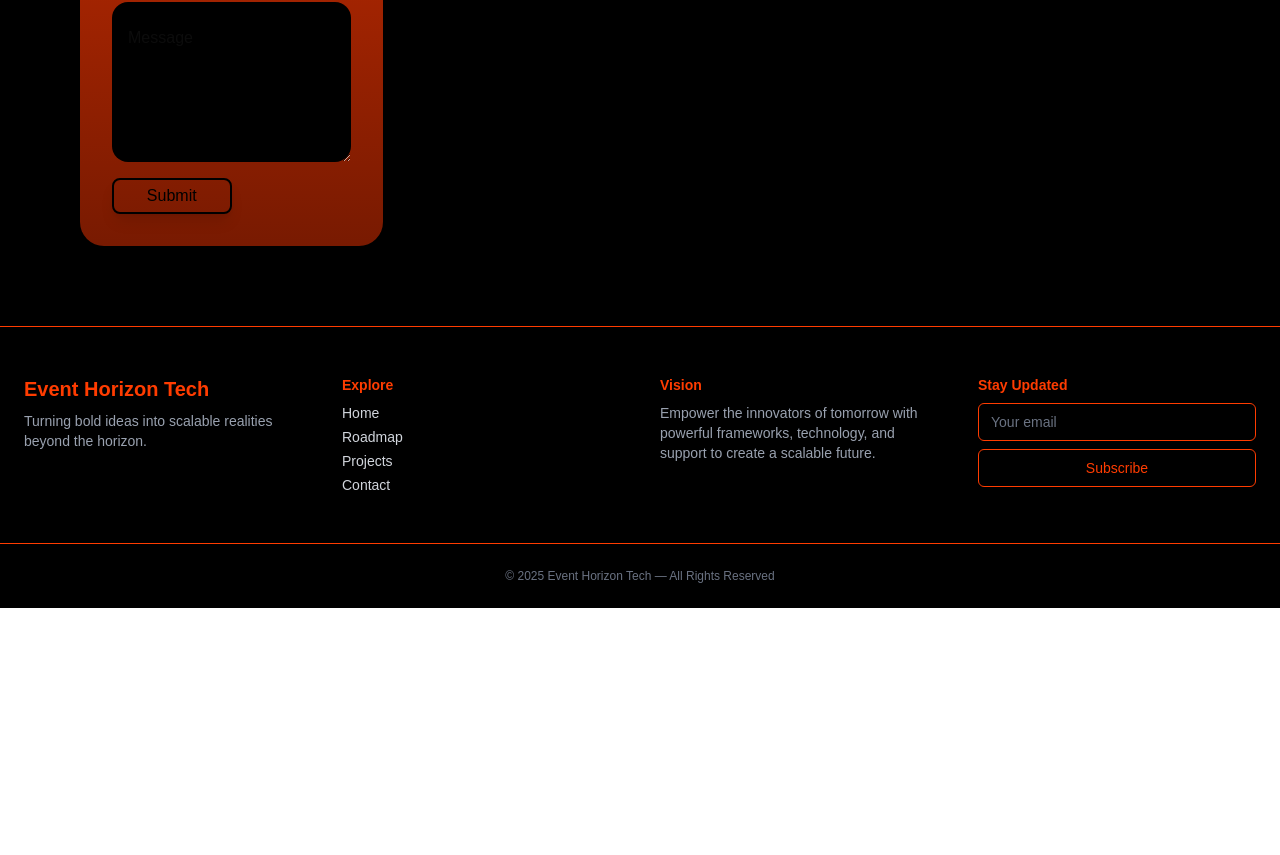
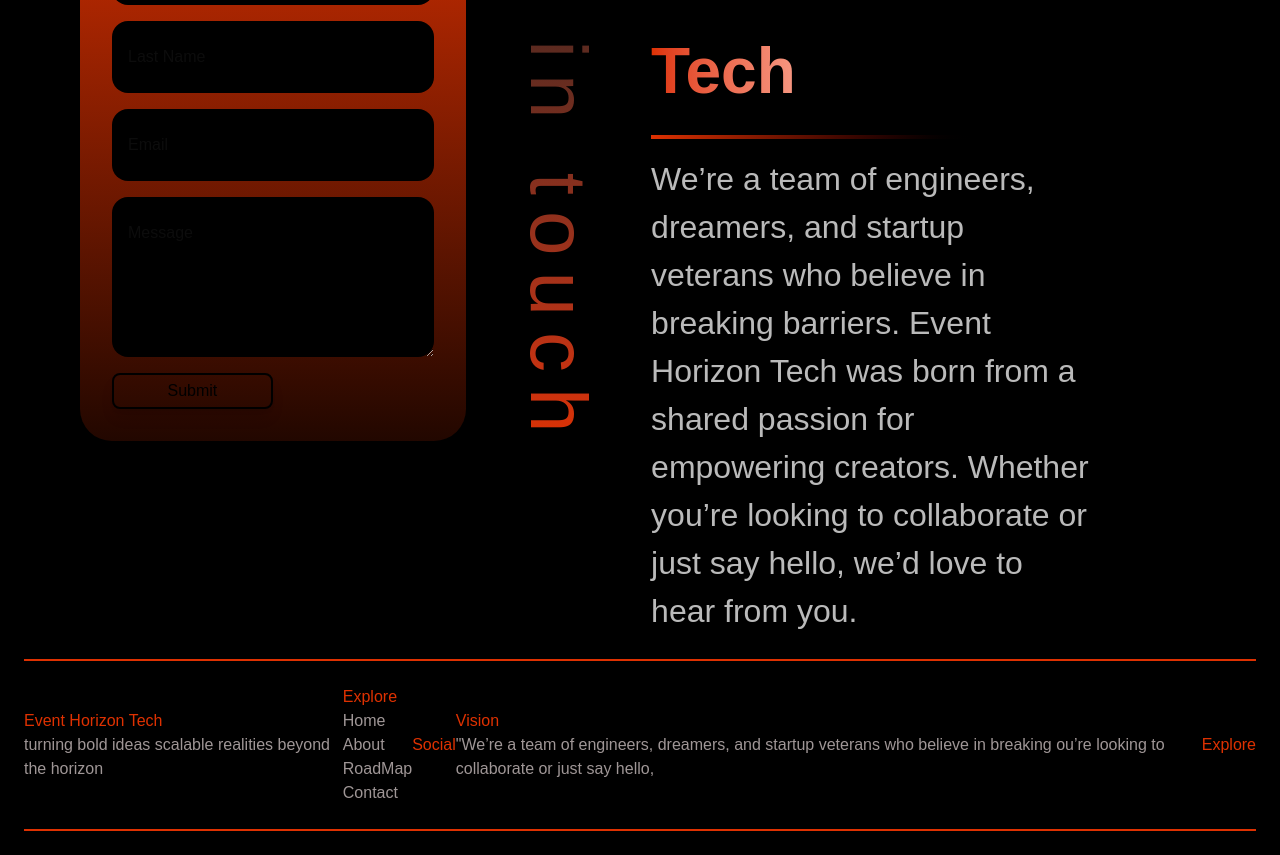
Before and after one commit to EventHorzionTeam/event-horizon, a Next.js app: page / in a window 1280 px wide. Shown: the part 3740-4595 px from the top of the page. Before the commit the page ends 4348 px from the top, so only its background shows below. Built offline with nearby package versions, Linux system fonts and the light colour scheme.

Commit message:
section 4 update

```diff
--- a/app/components/footer/index.js
+++ b/app/components/footer/index.js
@@ -1,77 +1,36 @@
-const Footer = () => {
-  return (
-    <footer className="bg-black text-white border-t border-[#ff3c00] mt-20">
-      <div className="max-w-7xl mx-auto px-6 py-12 grid grid-cols-1 md:grid-cols-4 gap-10 text-sm">
-        {/* Logo & Tagline */}
-        <div>
-          <h2 className="text-xl font-bold text-[#ff3c00]">
-            Event Horizon Tech
-          </h2>
-          <p className="text-gray-400 mt-2">
-            Turning bold ideas into scalable realities beyond the horizon.
+import React from "react";
+
+const Footer = () => (
+  <footer className="w-full bg-black py-6 px-6">
+    <div className="flex justify-around items-center py-6 border-y-[#DE3101] border-2 border-x-0">
+      <div className="flex flex-col justify-between">
+        <h1 className="text-[#DE3101]">Event Horizon Tech</h1>
+        <p className="text-[#9F9696]">
+          turning bold ideas scalable realities beyond the horizon
         </p>
       </div>
-
-        {/* Quick Links */}
-        <div>
-          <h3 className="text-[#ff3c00] font-semibold mb-2">Explore</h3>
-          <ul className="space-y-1 text-gray-300">
-            <li>
-              <a href="#home" className="hover:text-[#ff3c00]">
-                Home
-              </a>
-            </li>
-            <li>
-              <a href="#roadmap" className="hover:text-[#ff3c00]">
-                Roadmap
-              </a>
-            </li>
-            <li>
-              <a href="#project" className="hover:text-[#ff3c00]">
-                Projects
-              </a>
-            </li>
-            <li>
-              <a href="#contact" className="hover:text-[#ff3c00]">
-                Contact
-              </a>
-            </li>
-          </ul>
+      <div className="flex flex-col">
+        <h1 className="text-[#DE3101]">Explore</h1>
+        <a className="text-[#9F9696]">Home</a>
+        <a className="text-[#9F9696]">About</a>
+        <a className="text-[#9F9696]">RoadMap</a>
+        <a className="text-[#9F9696]">Contact</a>
       </div>
-
-        {/* Vision */}
-        <div>
-          <h3 className="text-[#ff3c00] font-semibold mb-2">Vision</h3>
-          <p className="text-gray-400">
-            Empower the innovators of tomorrow with powerful frameworks,
-            technology, and support to create a scalable future.
+      <div className="flex flex-col">
+        <h1 className="text-[#DE3101]">Social</h1>
+      </div>
+      <div className="flex flex-col">
+        <h1 className="text-[#DE3101]">Vision</h1>
+        <p className="text-[#9F9696]">
+          "We’re a team of engineers, dreamers, and startup veterans who believe
+          in breaking ou’re looking to collaborate or just say hello,
         </p>
       </div>
-
-        {/* Newsletter */}
-        <div>
-          <h3 className="text-[#ff3c00] font-semibold mb-2">Stay Updated</h3>
-          <form className="flex flex-col gap-2">
-            <input
-              type="email"
-              placeholder="Your email"
-              className="bg-transparent border border-[#ff3c00] text-white px-3 py-2 text-sm rounded-md placeholder:text-gray-500 focus:outline-none focus:ring-1 focus:ring-[#ff3c00]"
-            />
-            <button
-              type="submit"
-              className="border border-[#ff3c00] text-[#ff3c00] py-2 rounded-md hover:bg-[#ff3c00] hover:text-black transition"
-            >
-              Subscribe
-            </button>
-          </form>
+      <div className="flex flex-col">
+        <h1 className="text-[#DE3101]">Explore</h1>
       </div>
-      </div>
-
-      <div className="border-t border-[#ff3c00] text-center text-xs text-gray-500 py-6">
-        © {new Date().getFullYear()} Event Horizon Tech — All Rights Reserved
     </div>
   </footer>
 );
-};
 
 export default Footer;
--- a/app/components/mainPage/section4/index.js
+++ b/app/components/mainPage/section4/index.js
@@ -2,12 +2,12 @@ import React from "react";
 
 const SectionFour = () => {
   return (
-    <div className="flex w-full justify-around px-[5rem]">
+    <div className="relative flex w-full items-center justify-between px-[5rem] gap-x-12 min-h-[80vh]">
       {/* Contact Form */}
       <div
-        className="flex flex-col gap-[1rem] rounded-[1.5rem] p-[2rem] w-[30%]"
+        className="flex flex-col gap-[1rem] rounded-[2rem] p-[2rem] w-[35%]"
         style={{
-          background: "linear-gradient(to bottom, #DE3101 0%, #781A01 100%)",
+          background: "linear-gradient(to bottom, #DE3101 0%, #220700 100%)",
         }}
       >
         <span className="text-white text-[2.125rem] font-bold">
@@ -38,16 +38,24 @@ const SectionFour = () => {
         </button>
       </div>
       {/* Get in touch */}
-      <div className="flex items-center justify-center rotate-90">
-        <h1 className="text-[5rem] tracking-[1rem] bg-gradient-to-r from-[#1C1B1B] to-[#DE3101] bg-clip-text text-transparent">
+      <div className="w-[8%] flex items-center justify-center">
+        <h1
+          className="text-[5rem] tracking-[1rem] bg-gradient-to-b from-[#1C1B1B] to-[#DE3101] bg-clip-text text-transparent"
+          style={{
+            writingMode: "vertical-rl",
+            textOrientation: "mixed",
+          }}
+        >
           Get in touch
         </h1>
       </div>
       {/* About Us */}
-      <div className="flex flex-col gap-[1rem] w-[30%]">
-        <h1>Why We Built Event Horizon Tech</h1>
-        <div />
-        <p>
+      <div className="flex flex-col gap-[1rem] w-[50%]">
+        <h1 className="bg-gradient-to-r from-[#DE3101] to-[#fff] bg-clip-text text-transparent text-[4rem] font-bold max-w-[60%]">
+          Why We Built Event Horizon Tech
+        </h1>
+        <div className="w-full h-1 bg-gradient-to-r from-[#DE3101] to-[#000] max-w-[60%]" />
+        <p className="text-[2rem] text-[#bababa] max-w-[80%]">
           We’re a team of engineers, dreamers, and startup veterans who believe
           in breaking barriers. Event Horizon Tech was born from a shared
           passion for empowering creators. Whether you’re looking to collaborate
```
Lines whose indentation alone changed are shown as unchanged.
